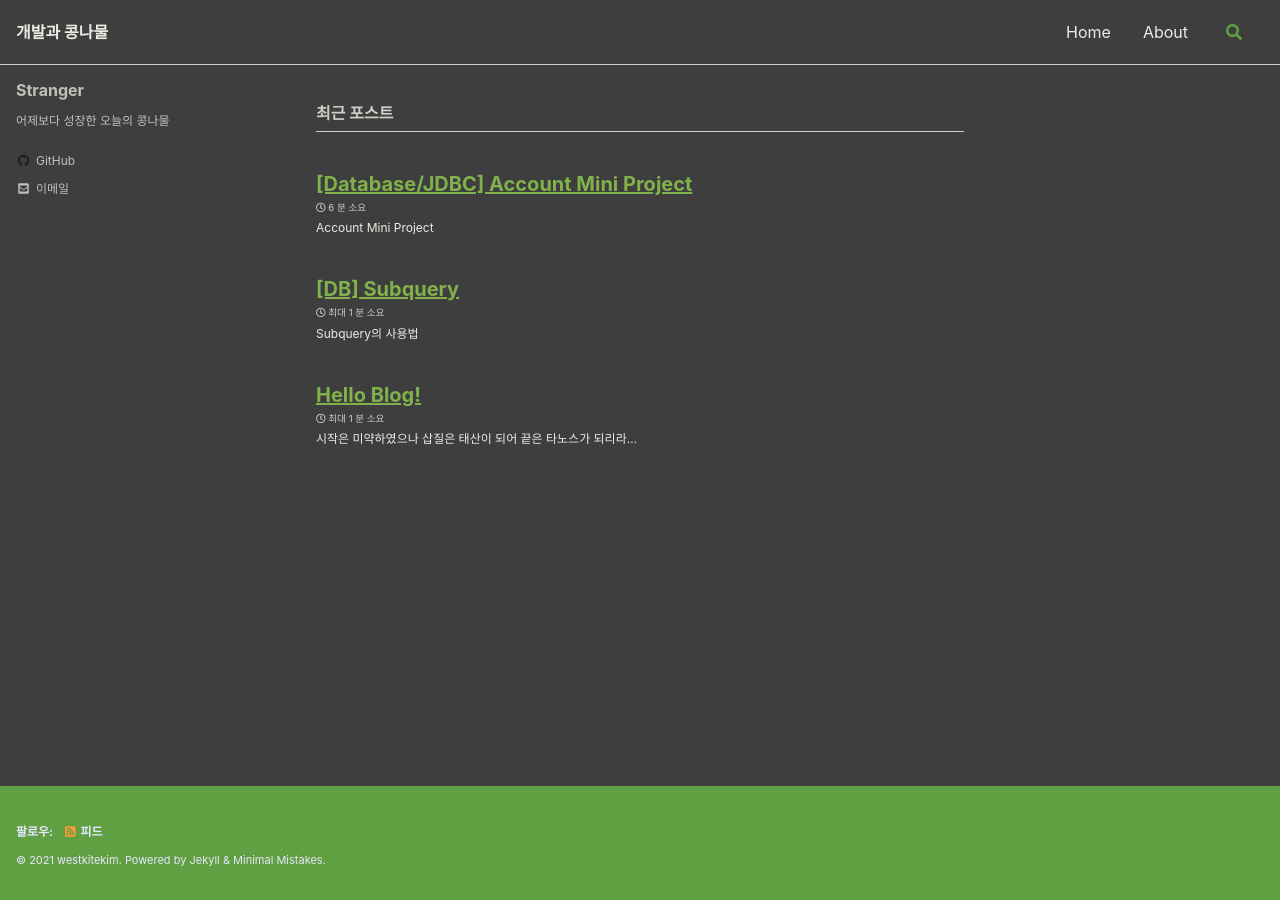
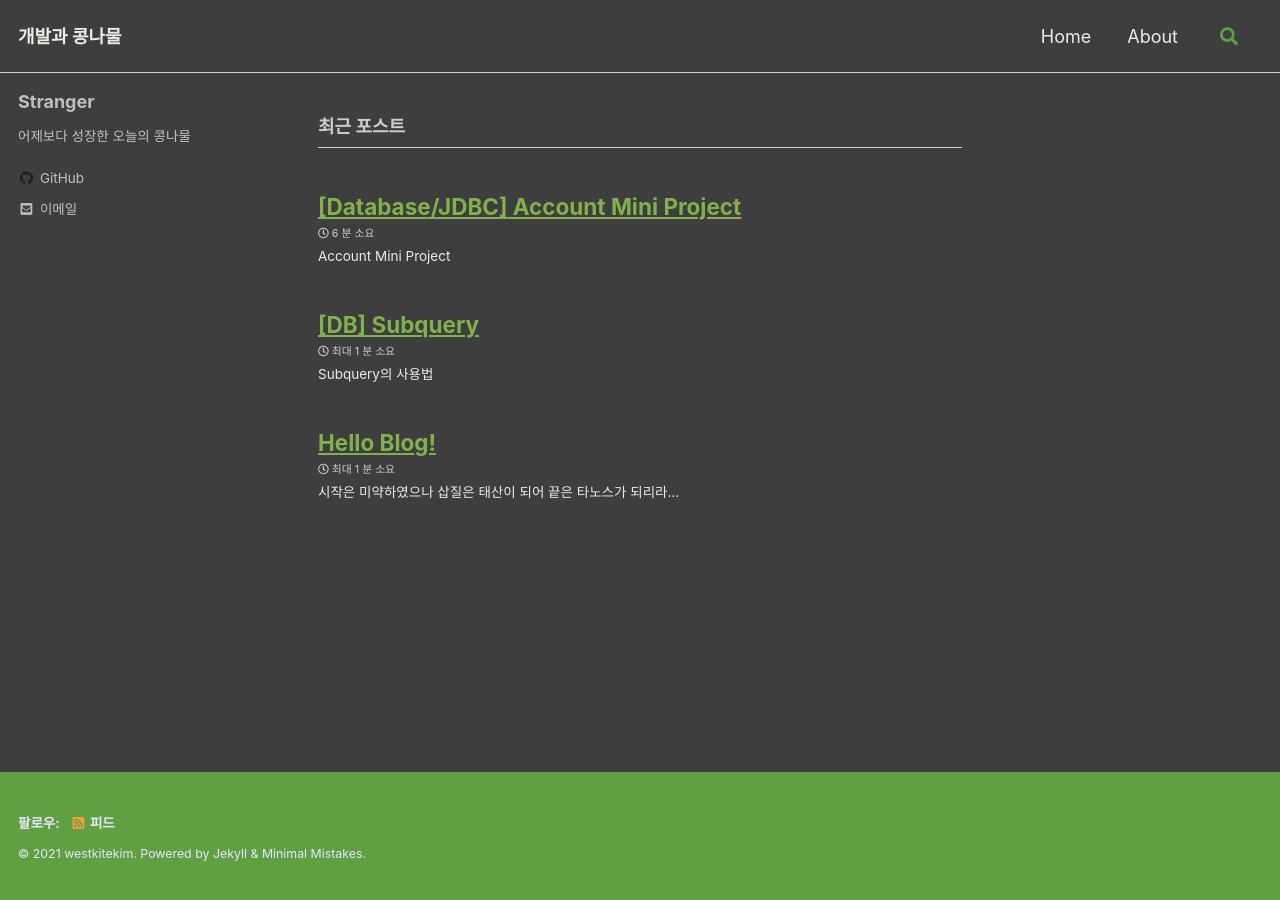
Before and after one commit to westkitekim/westkitekim.github.io, a Jekyll site: the page built from index.html, in a window 1280 px wide. Built offline with Jekyll 4.4.1, drawn with Linux system fonts in a browser that asks for light colours; cached includes are drawn as plain includes; the list of posts is cut into pages by our own code.

Commit message:
font size change _reset.scss

```diff
--- a/_sass/minimal-mistakes/_reset.scss
+++ b/_sass/minimal-mistakes/_reset.scss
@@ -15,11 +15,11 @@ html {
   }
 
   @include breakpoint($large) {
-    font-size: 16px; //원래 20
+    font-size: 18px; //원래 20
   }
 
   @include breakpoint($x-large) {
-    font-size: 16px; //원래 22
+    font-size: 18px; //원래 22
   }
 
   -webkit-text-size-adjust: 100%;
```
